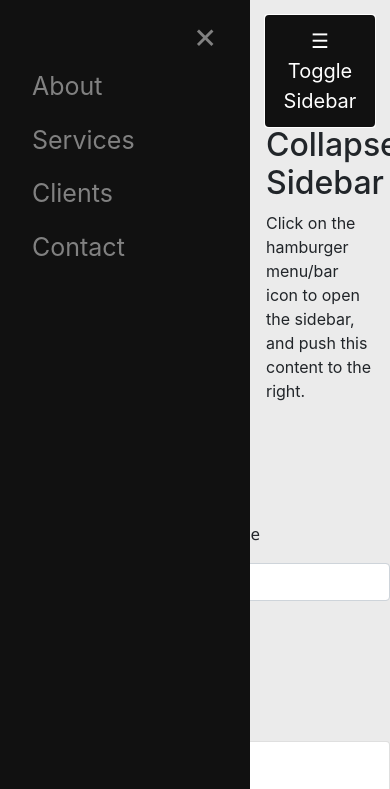
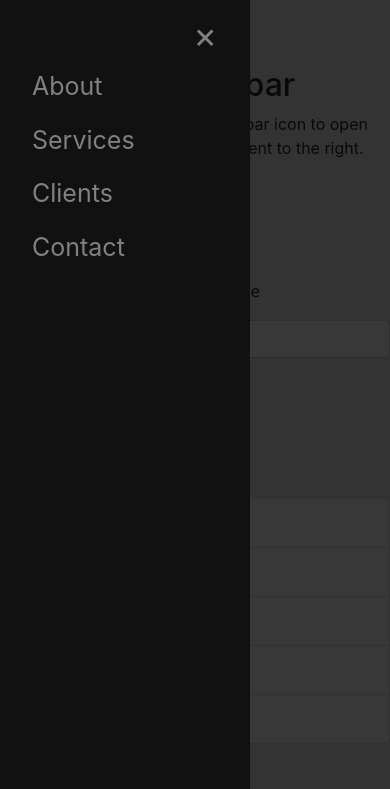
Before and after one commit to marilyn-n/my-portfolio, a website: page index.html in a window 390 px wide. Both pictures are taken after a click on the button "☰ Toggle Sidebar". Shown: the top 789 px of the page. Drawn offline with nearby package versions, Linux system fonts and the light colour scheme.

Commit message:
fix classes for black screen

```diff
--- a/index.html
+++ b/index.html
@@ -10,8 +10,9 @@
   <title>Document</title>
 </head>
 <body>
+  <div class="black-screen d-none"></div>
   <div id="mySidebar" class="sidebar">
-      <a href="javascript:void(0)" class="closebtn" onclick="closeNav()">×</a>
+      <a href="#" class="closebtn">×</a>
       <a href="#">About</a>
       <a href="#">Services</a>
       <a href="#">Clients</a>
@@ -19,7 +20,7 @@
     </div>
 
     <div id="main">
-      <button class="openbtn" onclick="openNav()">☰ Toggle Sidebar</button>
+      <button class="openbtn">☰ Toggle Sidebar</button>
       <h2>Collapsed Sidebar</h2>
       <p>Click on the hamburger menu/bar icon to open the sidebar, and push this content to the right.</p>
   </div>
--- a/main.js
+++ b/main.js
@@ -72,26 +72,17 @@ $('#step-3').click(function () {
   $(this).attr('disabled', true);
 })
 
-const openNav = () => {
+$('.openbtn').click(function () {
   $('#mySidebar').css("width", "250px");
-  $('#main').css("marginLeft", "250px");
-}
+  $('.black-screen').removeClass('d-none');
+  // $('#main').css("marginLeft", "250px");
+})
 
-const closeNav = () => {
+$('.closebtn').click(function () {
   $('#mySidebar').css("width", "0");
   $('#main').css("marginLeft", "0");
-}
-
-// function openNav() {
-//   document.getElementById("mySidebar").style.width = "250px";
-//   document.getElementById("main").style.marginLeft = "250px";
-// }
-
-// function closeNav() {
-//   document.getElementById("mySidebar").style.width = "0";
-//   document.getElementById("main").style.marginLeft= "0";
-// }
-
+  $('.black-screen').addClass('d-none');
+})
 
 // const selectAll = document.getElementById('select-all');
 
--- a/scss/components/_navbar.scss
+++ b/scss/components/_navbar.scss
@@ -1,8 +1,16 @@
+.black-screen {
+ position: fixed;
+ z-index: 1;
+ width: 100%;
+ height: 100%;
+ background-color: rgba(0, 0, 0, 0.781);
+}
+
 .sidebar {
   height: 100%;
-  width: 0;
+  width: 20px;
   position: fixed;
-  z-index: 1;
+  z-index: 2;
   top: 0;
   left: 0;
   background-color: #111;
@@ -50,7 +58,6 @@
   padding: 16px;
 }
 
-
 @media screen and (max-height: 450px) {
   .sidebar {padding-top: 15px;}
   .sidebar a {font-size: 18px;}
```
Also changed, not shown: public/css/main.css.
